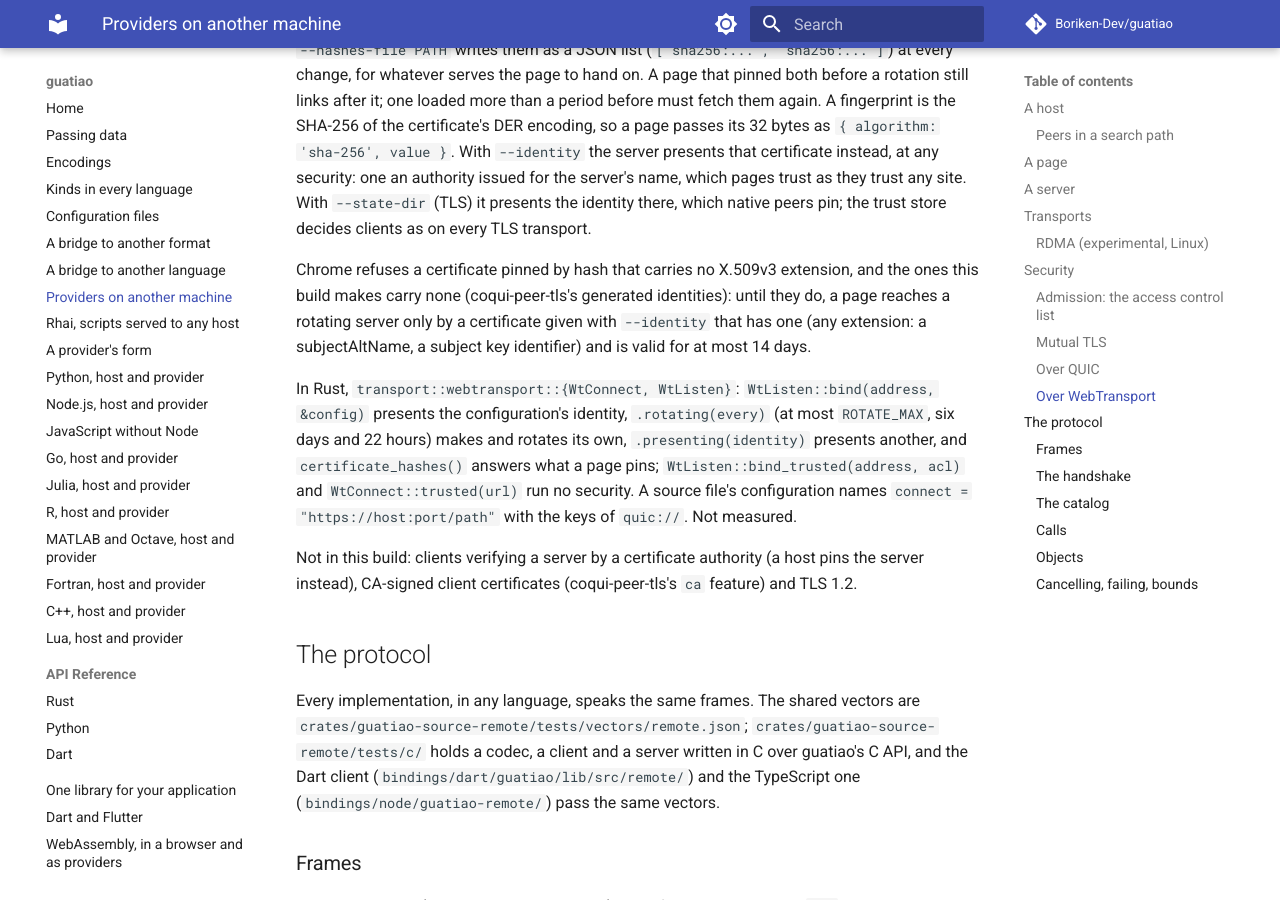
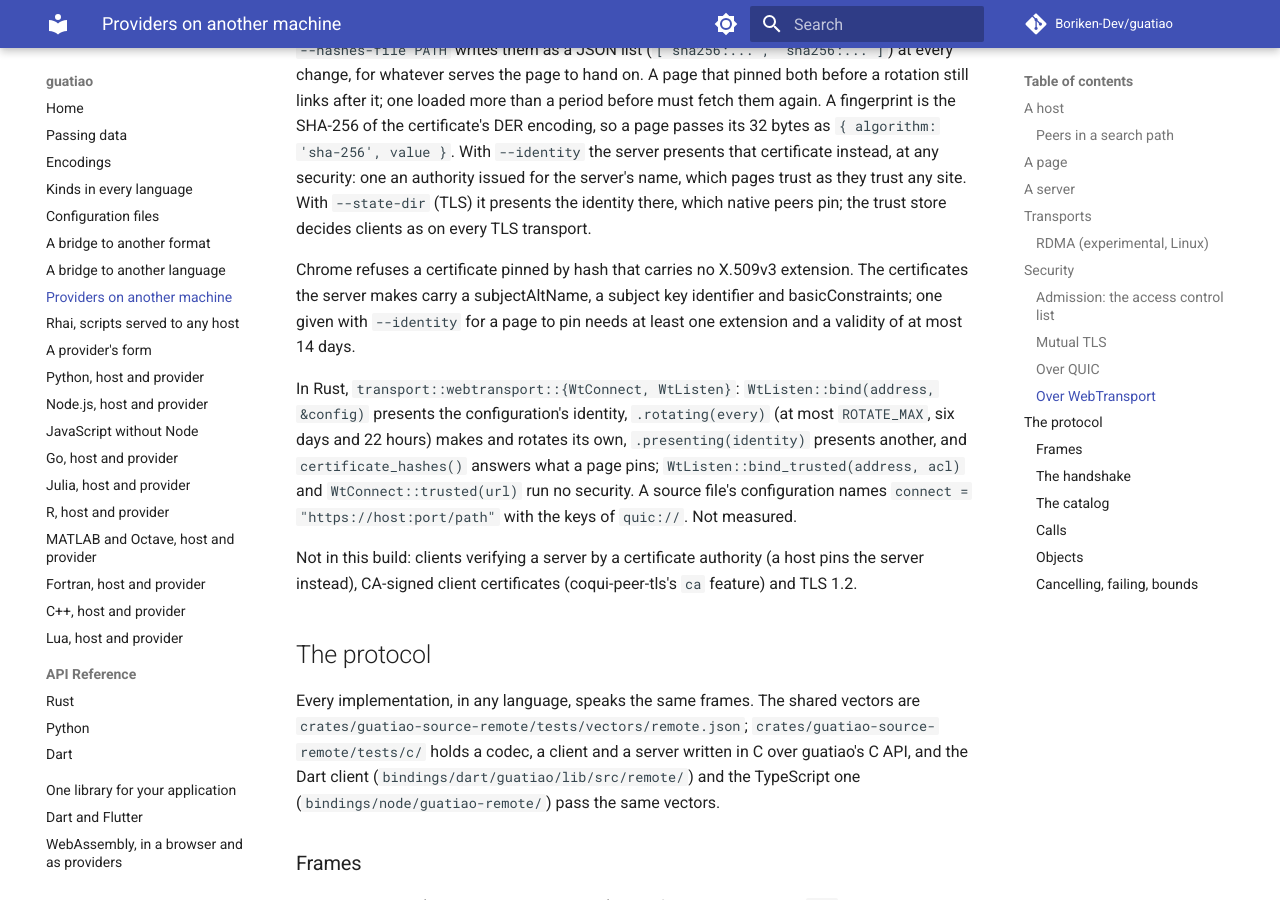
Before and after one commit to Boriken-Dev/guatiao, an MkDocs documentation site: the page built from docs/remote.md, in a window 1280 px wide and 900 px high, scrolled down 16991 px. Built offline with MkDocs 1.6.1 and Material for MkDocs 9.7.7, drawn with Linux system fonts in a browser that asks for light colours; comment, search, counter and statistics services are not loaded.

Commit message:
docs: a rotating WebTransport server's certificates are ones Chrome pins

```diff
--- a/docs/remote.md
+++ b/docs/remote.md
@@ -758,11 +758,10 @@ With `--state-dir` (TLS) it presents the identity there, which native
 peers pin; the trust store decides clients as on every TLS transport.
 
 Chrome refuses a certificate pinned by hash that carries no X.509v3
-extension, and the ones this build makes carry none
-(coqui-peer-tls's generated identities): until they do, a page reaches a
-rotating server only by a certificate given with `--identity` that has
-one (any extension: a subjectAltName, a subject key identifier) and is
-valid for at most 14 days.
+extension. The certificates the server makes carry a subjectAltName, a
+subject key identifier and basicConstraints; one given with
+`--identity` for a page to pin needs at least one extension and a
+validity of at most 14 days.
 
 In Rust, `transport::webtransport::{WtConnect, WtListen}`:
 `WtListen::bind(address, &config)` presents the configuration's
```
